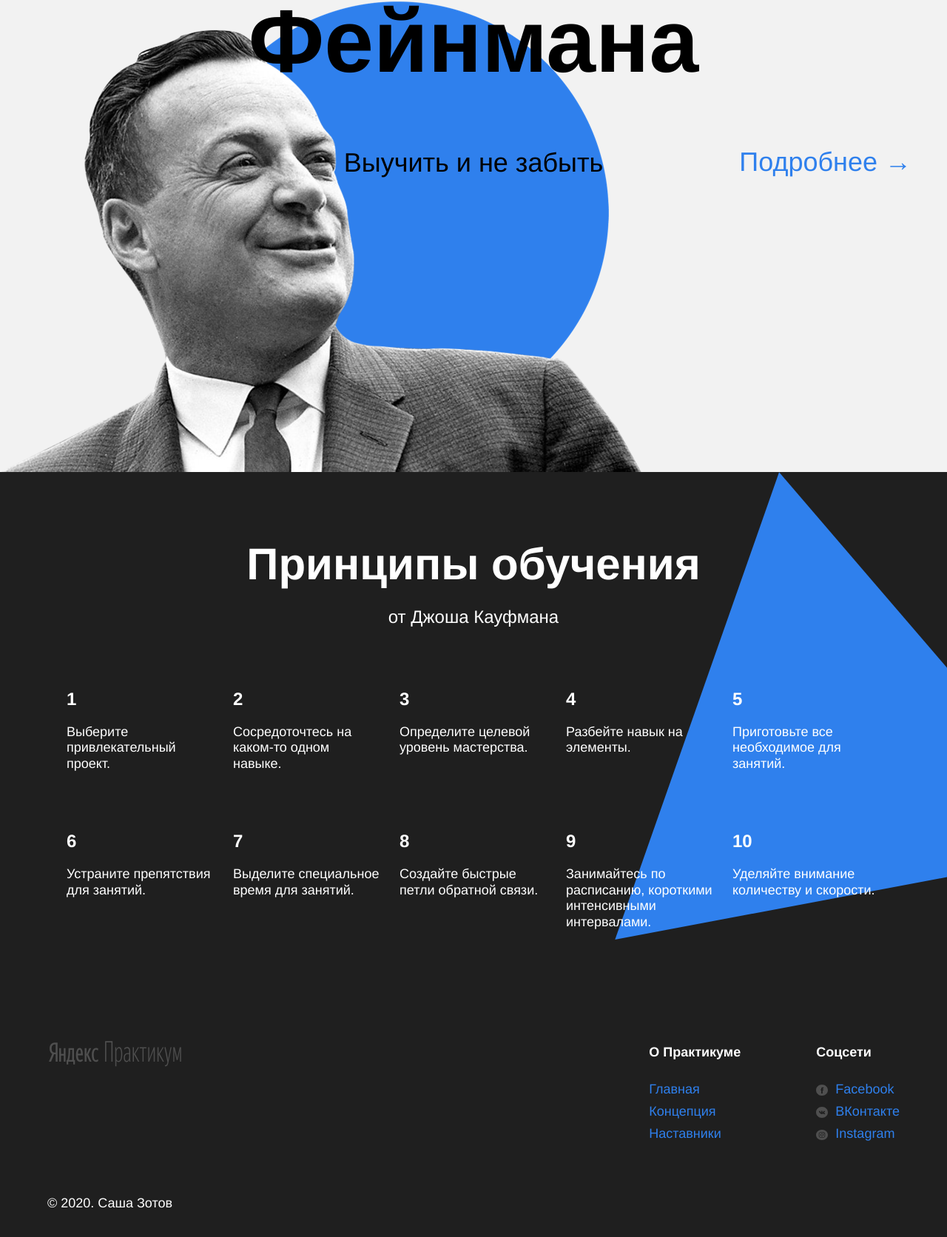
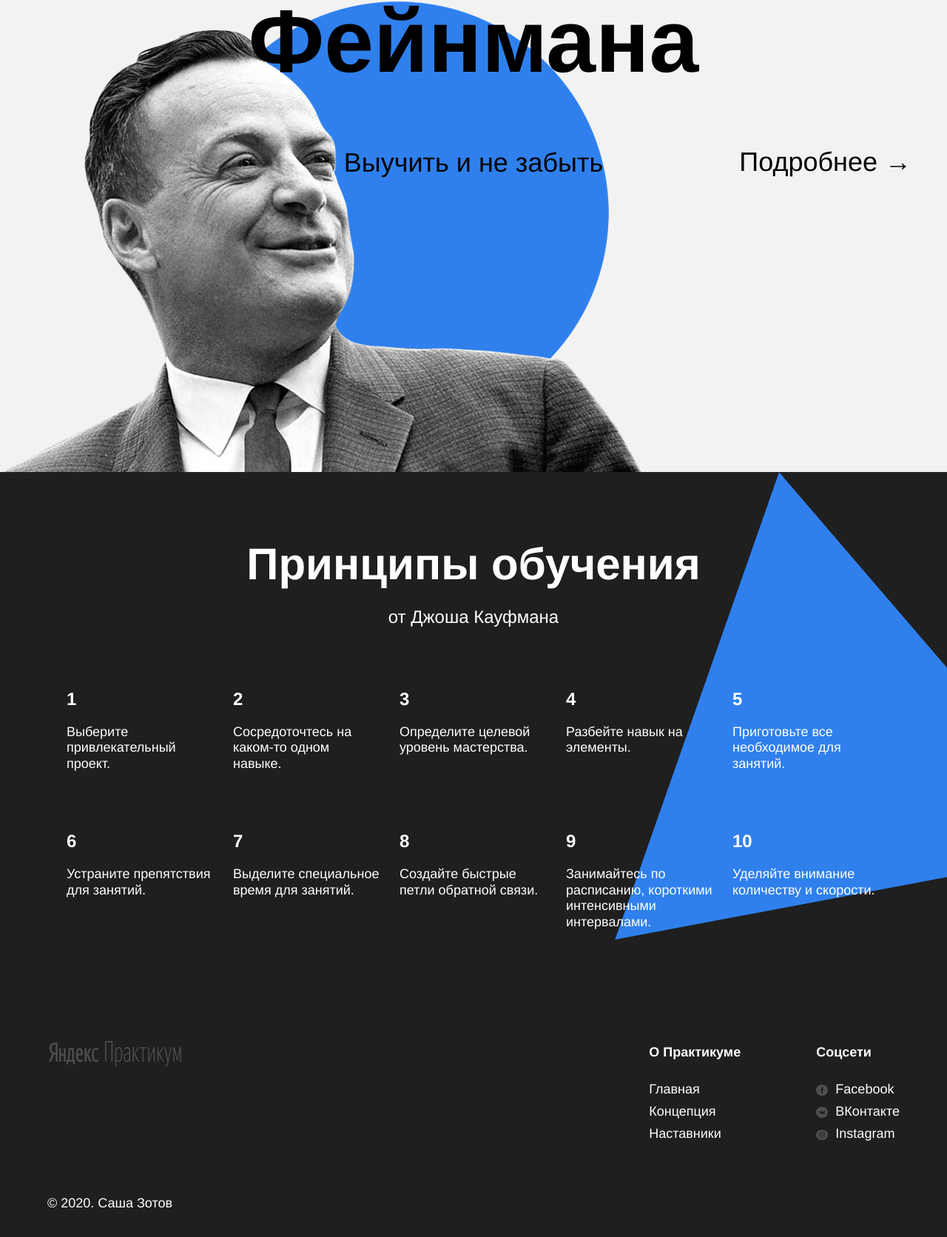
Before and after one commit to alzot89/how-to-learn, a plain HTML site: page index.html in a window 1280 px wide. Shown: the part 2259-3931 px from the top of the page at 74% size. Drawn offline with Linux system fonts and the light colour scheme.

Commit message:
первое ревью

```diff
--- a/styles/style.css
+++ b/styles/style.css
@@ -231,7 +231,7 @@
   font-size: 36px;
   font-weight: normal;
   text-decoration: none;
-  color: #2f80ed;
+  color: #000000;
   position: absolute;
   top: 50%;
   right: 48px;
@@ -366,7 +366,7 @@
 
 .footer__link {
   text-decoration: none;
-  color: #2f80ed;
+  color: white;
 
 }
 .footer__social-icon {
```
Also changed, not shown: index.html (+1 -1 lines), 1 other file.
